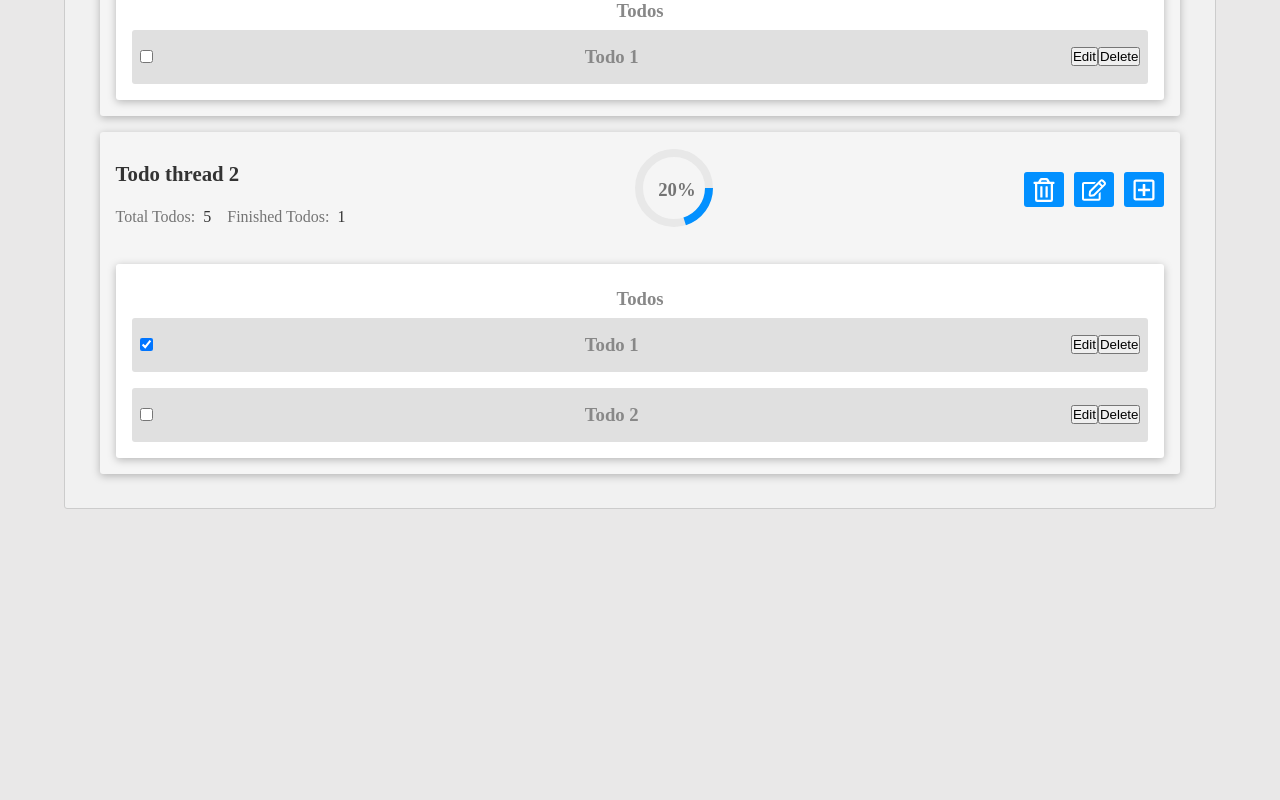
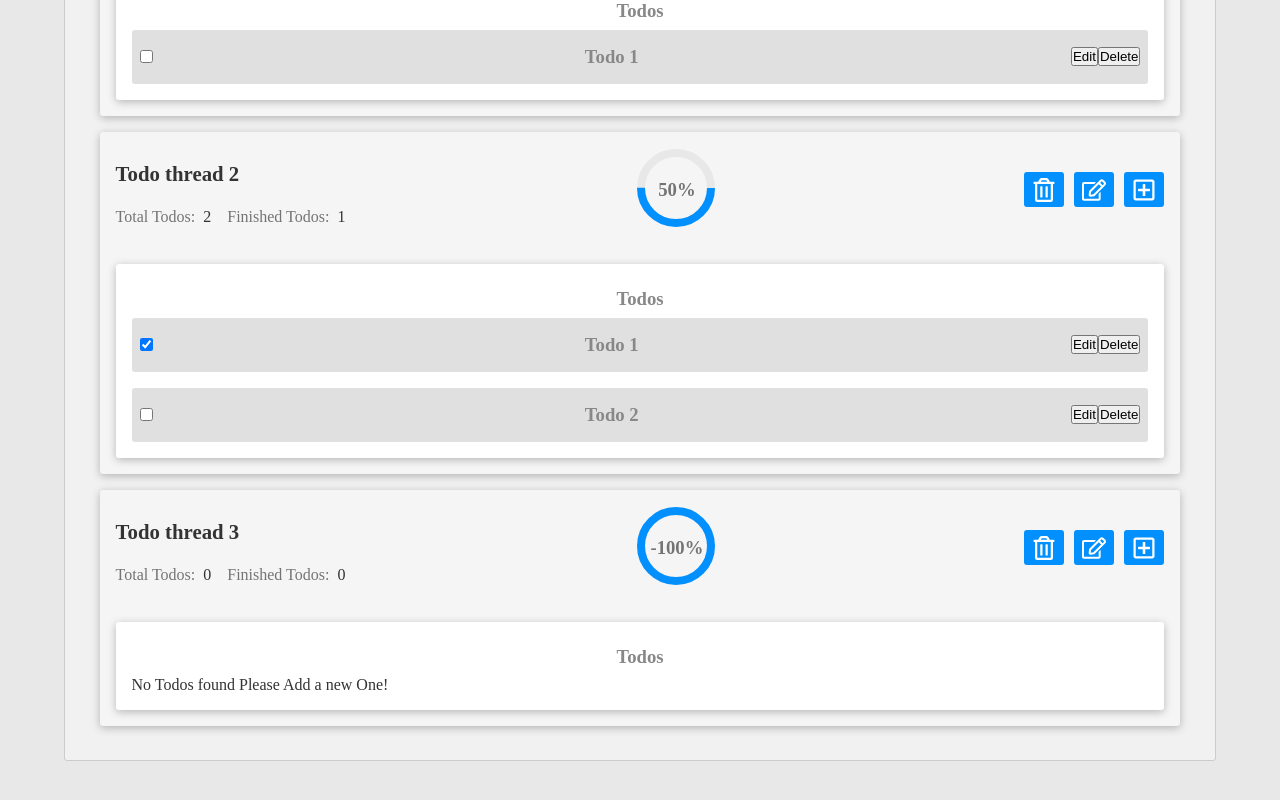
Before and after one commit to raihan2bd/react-todos, a React (Create React App) app: page / in a window 1280 px wide. Shown: the part 384-1184 px from the top of the page. Before the commit the page ends 957 px from the top, so only its background shows below. Built offline with nearby package versions, Linux system fonts and the light colour scheme.

Commit message:
Split redux state into multiple reducer

```diff
--- a/src/components/TodoThreads/TodoThread.js
+++ b/src/components/TodoThreads/TodoThread.js
@@ -6,7 +6,7 @@ import CircelProgress from '../UI/CircleProgress';
 import classes from './TodoThread.module.css';
 
 const TodoThread = ({
-  id, name, totalTodos, finishedTodos,
+  id, name, totalTodos, finishedTodos, percentage,
 }) => (
   <li id={id} className={classes.todo_thread}>
     <div className={classes.thread_info}>
@@ -24,7 +24,7 @@ const TodoThread = ({
         </div>
       </div>
       <div className={classes.thread_progress}>
-        <CircelProgress percentage={(finishedTodos / totalTodos) * 100} />
+        <CircelProgress percentage={percentage} />
       </div>
       <div className={classes.thread_actions}>
         <button type="button">
@@ -50,6 +50,7 @@ TodoThread.propTypes = {
   name: PropTypes.string.isRequired,
   totalTodos: PropTypes.number.isRequired,
   finishedTodos: PropTypes.number.isRequired,
+  percentage: PropTypes.number.isRequired,
 };
 
 export default TodoThread;
--- a/src/components/TodoThreads/TodoThreads.js
+++ b/src/components/TodoThreads/TodoThreads.js
@@ -6,19 +6,31 @@ import classes from './TodoThreads.module.css';
 
 const TodoThreads = () => {
   const todoThreads = useSelector((state) => state.threads.todoThreads);
+  const todos = useSelector((state) => state.todos.todos);
 
   let todoThreadsContent = <p> No Threads Found! Please Add a New One!!</p>;
 
   if (todoThreads.length > 0) {
-    todoThreadsContent = todoThreads.map((thread) => (
-      <TodoThread
-        key={thread.id}
-        id={thread.id}
-        name={thread.name}
-        totalTodos={thread.totalTodos}
-        finishedTodos={thread.finishedTodos}
-      />
-    ));
+    todoThreadsContent = todoThreads.map((thread) => {
+      const filteredTodos = todos.filter((todo) => todo.threadId === thread.id) || [];
+      const completedTodos = filteredTodos.filter((todo) => todo.isCompleted !== false).length || 0;
+
+      let percentage = -100;
+
+      if (filteredTodos.length > 0) {
+        percentage = (completedTodos / filteredTodos.length) * 100;
+      }
+      return (
+        <TodoThread
+          key={thread.id}
+          id={thread.id}
+          name={thread.name}
+          totalTodos={filteredTodos.length}
+          finishedTodos={completedTodos}
+          percentage={percentage}
+        />
+      );
+    });
   }
   return <ul className={classes.todo_threads}>{todoThreadsContent}</ul>;
 };
--- a/src/components/Todos/Todos.js
+++ b/src/components/Todos/Todos.js
@@ -6,13 +6,13 @@ import Todo from './Todo';
 import classes from './Todos.module.css';
 
 const Todos = ({ threadId }) => {
-  const todoThreads = useSelector((state) => state.threads.todoThreads);
+  const todos = useSelector((state) => state.todos.todos);
 
-  const { todos } = todoThreads.find((thread) => thread.id === threadId) || [];
+  const filteredTodos = todos.filter((todo) => todo.threadId === threadId) || [];
 
   let todosContent = <p>No Todos found Please Add a new One!</p>;
-  if (todos.length > 0) {
-    todosContent = todos.map((todo) => (
+  if (filteredTodos.length > 0) {
+    todosContent = filteredTodos.map((todo) => (
       <Todo
         key={todo.id}
         id={todo.id}
--- a/src/components/UI/CircleProgress.css
+++ b/src/components/UI/CircleProgress.css
@@ -8,7 +8,7 @@
 
 .circle svg {
   position: relative;
-  width: 86px;
+  width: 82px;
   height: 80px;
 }
 
--- a/src/redux/configureStore.js
+++ b/src/redux/configureStore.js
@@ -1,8 +1,9 @@
 import { configureStore } from '@reduxjs/toolkit';
 import todoThreads from './todoThreads/todoThreads';
+import todosSlice from './todos/todos';
 
 const store = configureStore({
-  reducer: { threads: todoThreads },
+  reducer: { threads: todoThreads, todos: todosSlice },
 });
 
 export default store;
--- a/src/redux/todoThreads/todoThreads.js
+++ b/src/redux/todoThreads/todoThreads.js
@@ -36,6 +36,13 @@ const initialState = {
         },
       ],
     },
+    {
+      id: 'id3',
+      name: 'Todo thread 3',
+      totalTodos: 1,
+      finishedTodos: 0,
+      todos: [],
+    },
   ],
 };
 
--- /dev/null
+++ b/src/redux/todos/todos.js
@@ -0,0 +1,46 @@
+import { createSlice } from '@reduxjs/toolkit';
+
+const initialState = {
+  todos: [
+    {
+      id: 'todoId1',
+      threadId: 'id1',
+      title: 'Todo 1',
+      isCompleted: false,
+    },
+    {
+      id: 'todoId2',
+      threadId: 'id2',
+      title: 'Todo 1',
+      isCompleted: true,
+    },
+    {
+      id: 'todoId3',
+      threadId: 'id2',
+      title: 'Todo 2',
+      isCompleted: false,
+    },
+  ],
+};
+
+const todosSlice = createSlice({
+  name: 'todos',
+  initialState,
+  reducers: {
+    addTodo(state, { payload }) {
+      const updatedState = { ...state };
+      updatedState.todos = [...state.todos, payload];
+      return updatedState;
+    },
+    removeTodo(state, { payload }) {
+      const updatedState = { ...state };
+      updatedState.todos = updatedState.todos.filter(
+        (todo) => todo.id !== payload,
+      );
+
+      return updatedState;
+    },
+  },
+});
+
+export default todosSlice.reducer;
```
